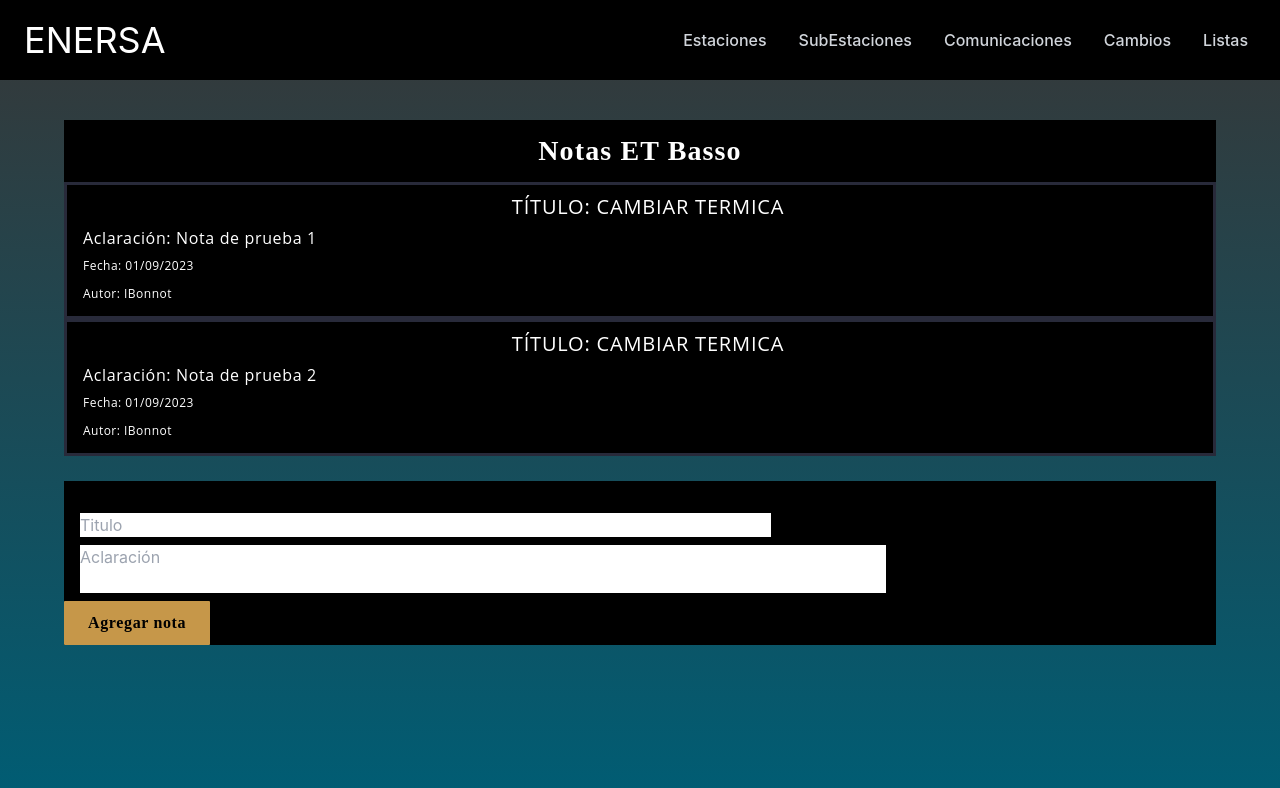
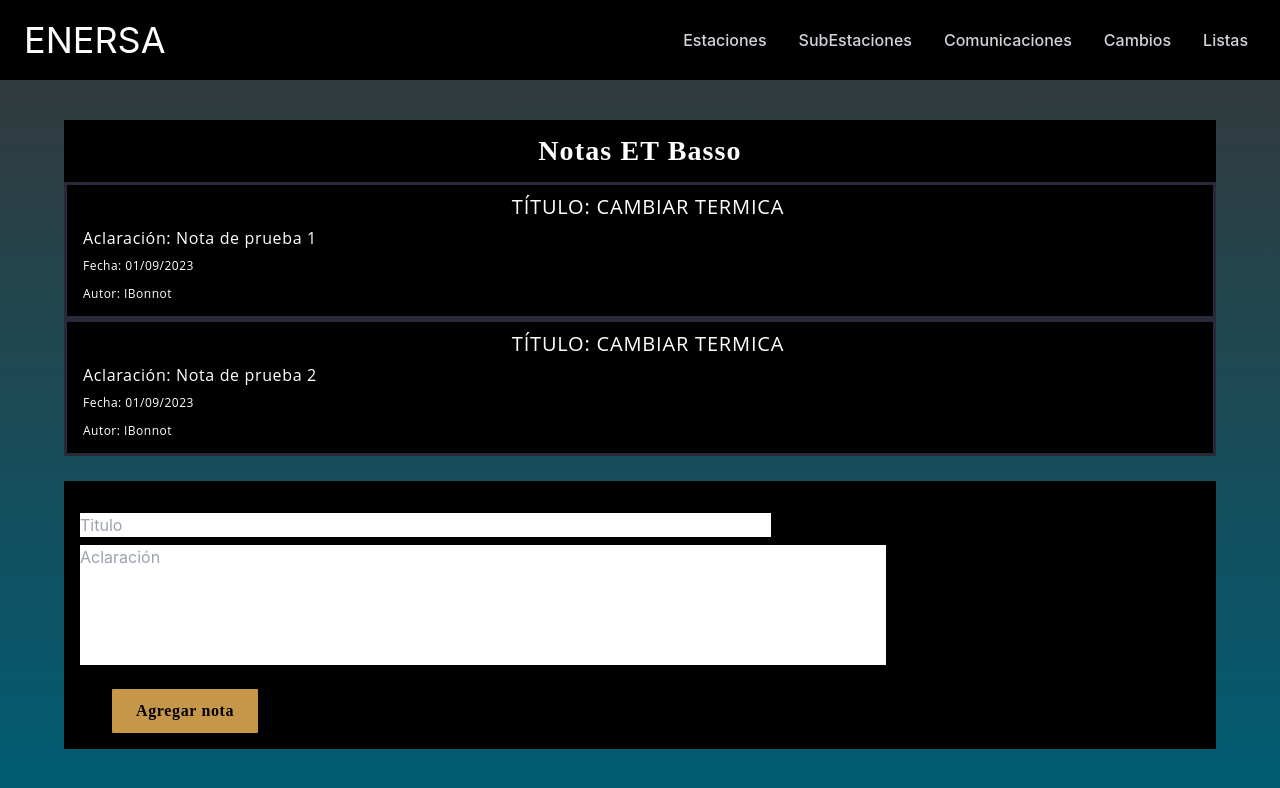
Before and after one commit to ivanbonnot/mantenimiento-PCC, a React (Create React App) app: page /notes/basso in a window 1280 px wide. Shown: the top 788 px of the page. Built offline with nearby package versions, Linux system fonts and the light colour scheme.

Commit message:
antes del pull

```diff
--- a/src/container/Notes/Notes.css
+++ b/src/container/Notes/Notes.css
@@ -60,6 +60,10 @@
     resize: none;
 }
 
+.app__notes-write button{
+    margin: 1rem 0 1rem 3rem;
+}
+
 input[type=text]:focus {
     border: 3px solid #555;
 }
--- a/src/container/Notes/Notes.jsx
+++ b/src/container/Notes/Notes.jsx
@@ -39,10 +39,11 @@
           <div className="app__notes-write">
 
             <input type="text" placeholder="Titulo" className="app__notes-write_title" />
-            <textarea type="textarea" row={10} placeholder="Aclaración" className="app__notes-write_note" />
+            <textarea type="textarea" rows={5}  placeholder="Aclaración" className="app__notes-write_note" />
             <button type="button" className="custom__button">Agregar nota</button>
 
           </div>
+
         </div>
       ) : (
         <div>
```
